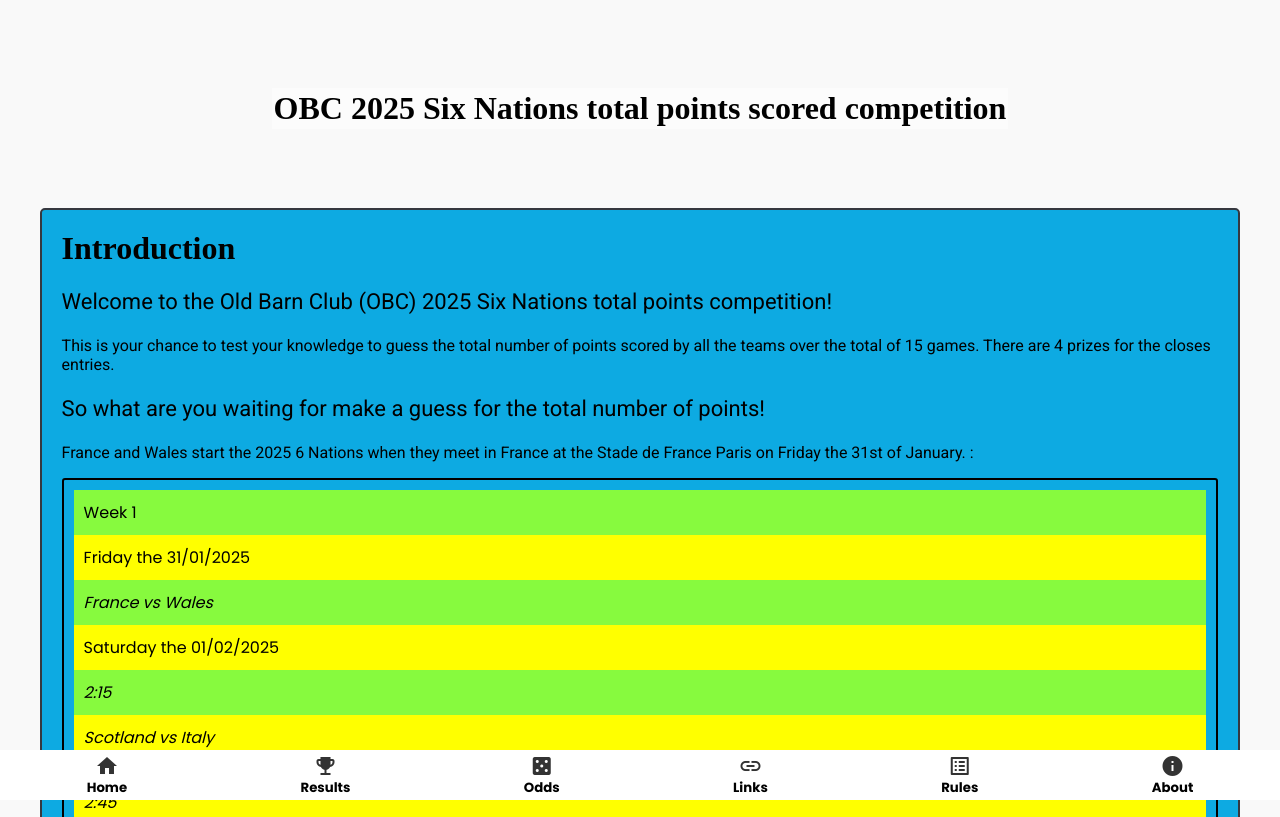
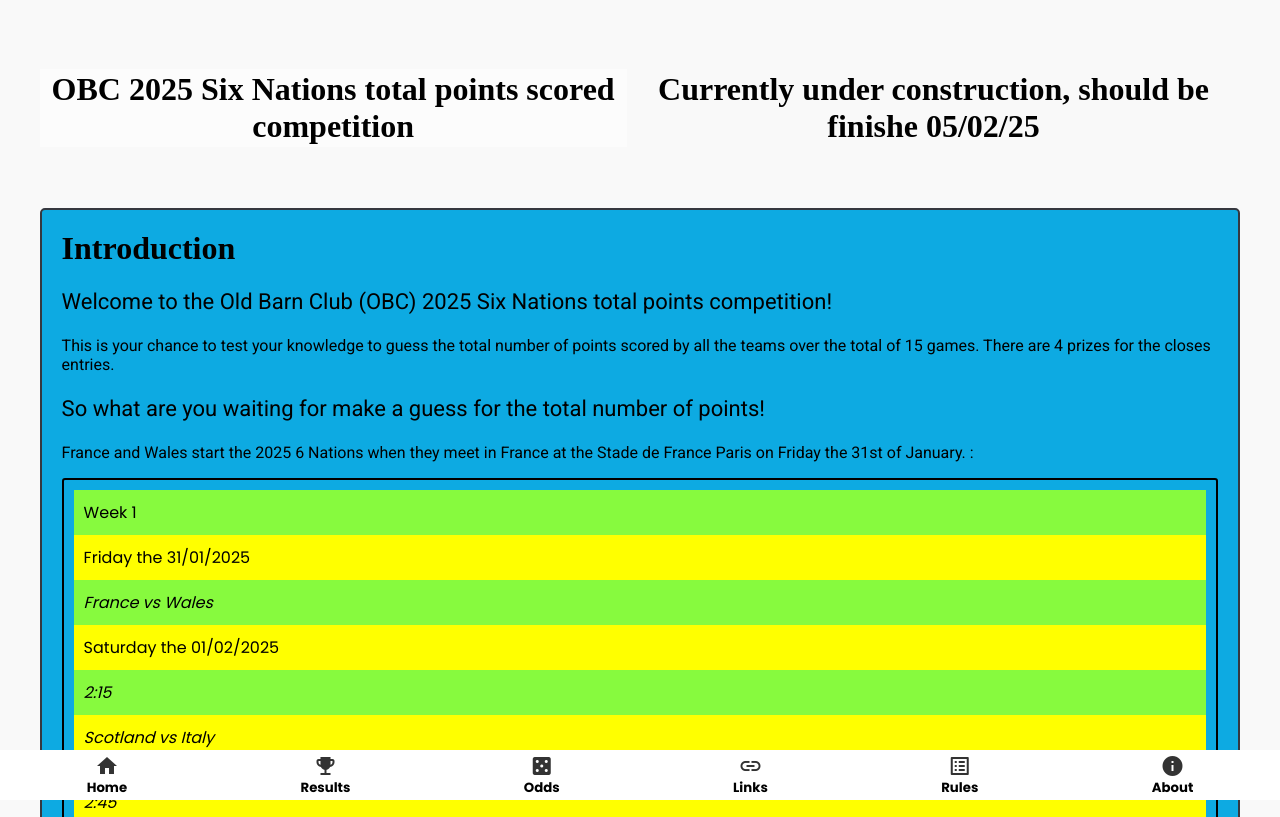
Before and after one commit to Strawb57/obc6n25, a plain HTML site: page index.html in a window 1280 px wide. Shown: the top 817 px of the page. Drawn offline with nearby package versions, Linux system fonts and the light colour scheme; a script that the page names is missing; a web font is replaced by a local one.

Commit message:
Under construction notice

```diff
--- a/index.html
+++ b/index.html
@@ -11,7 +11,6 @@
     <link rel="stylesheet" href="basic.css">
     <link rel="stylesheet" href="topnav.css">
     <!-- <link rel="stylesheet" href="style.css"> -->
-    <title>Basic</title>
     <link rel="preconnect" href="https://fonts.googleapis.com">
     <link rel="preconnect" href="https://fonts.gstatic.com" crossorigin>
     <link href="https://fonts.googleapis.com/css2?family=GFS+Didot&display=swap" rel="stylesheet">
@@ -89,6 +88,7 @@
 
     <div id="rugbyball">
         <h1 id="title">OBC 2025 Six Nations total points scored competition</h1>
+        <h1>Currently under construction, should be finishe 05/02/25</h1>
         <!-- <h1 id="title">OBC 2023 6 Nations</h1> -->
 
     </div>
```
